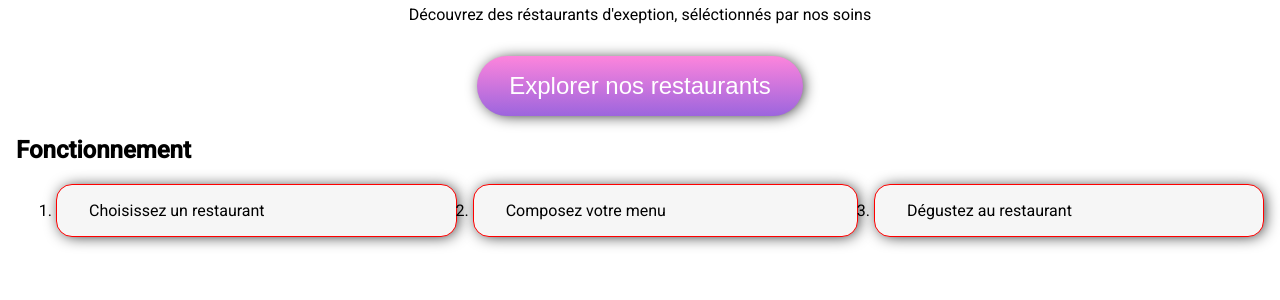
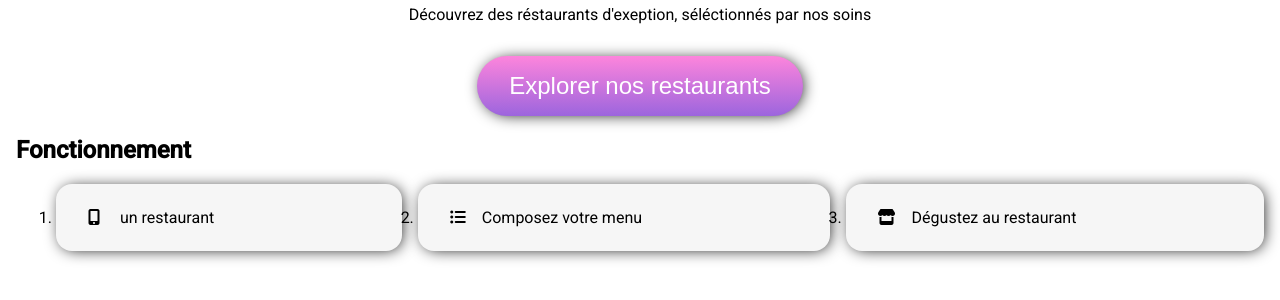
Before and after one commit to NordineBo/OhMyFood, a website: page index.html in a window 1280 px wide. Shown: the part 304-604 px from the top of the page. Drawn offline with Linux system fonts and the light colour scheme; a web font is replaced by a local one.

Commit message:
functioning

```diff
--- a/index.html
+++ b/index.html
@@ -31,9 +31,9 @@
         <section class="tuto">
         <h2>Fonctionnement</h2>
         <ol>
-            <li>Choisissez un restaurant</li>
-            <li>Composez votre menu</li>
-            <li>Dégustez au restaurant</li>
+            <li><i class="fas fa-mobile-alt"></i> un restaurant</li>
+            <li><i class="fas fa-list-ul"></i>Composez votre menu</li>
+            <li><i class="fas fa-store"></i>Dégustez au restaurant</li>
         </ol>
         </section>
     </main>
--- a/sass/layouts/tuto.scss
+++ b/sass/layouts/tuto.scss
@@ -3,7 +3,6 @@
 .tuto{
 & ol{
     display: flex;
-    flex-wrap: wrap;
     gap: 1rem;
     @media (max-width: 800px){
         flex-direction: column;
@@ -11,13 +10,17 @@
 }
 & li {
     background-color: #f6f6f6;
-    padding: 1rem 2rem;
-    border: 1px solid red;
+    padding: 1.5rem 2rem;
     flex-grow: 1;
     border-radius: 1rem;
     @include base-shadow;
-    &:hover{
-        @include zoom;
+
+&:hover{
+    @include zoom;
     }
 }
+
+& i.fas{
+    margin-right: 1rem;
 }
+}
```
Also changed, not shown: style.css, 1 other file.
